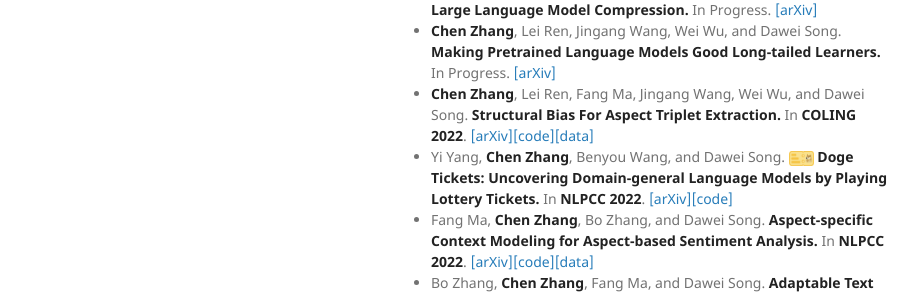
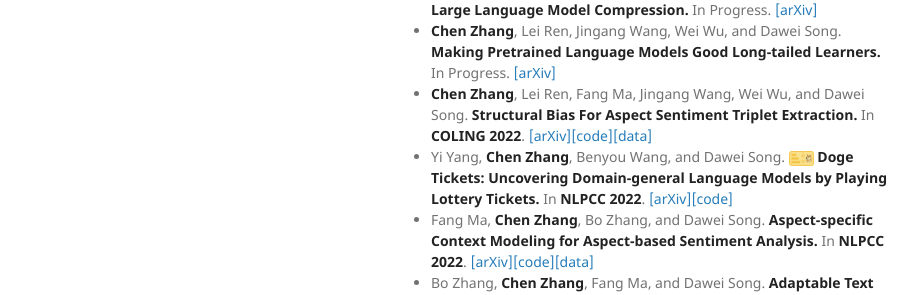
Before and after one commit to GeneZC/genezc.github.io, a Jekyll site: the page built from index.md, in a window 1280 px wide. Shown: the part 1356-1651 px from the top of the page, without its empty margins (179-1101 px from the left). Built offline with Jekyll 4.4.1, drawn with Linux system fonts in a browser that asks for light colours; our own code applies the rules of GitHub Pages for plain Markdown files.

Commit message:
Update index.md

```diff
--- a/index.md
+++ b/index.md
@@ -42,7 +42,7 @@ My current research interests lie in the general area of natural language proces
 
 * **Chen Zhang**, Yang Yang, Qifan Wang, Jiahao Liu, Jingang Wang, Wei Wu, and Dawei Song. **AutoDisc: Automatic Distillation Schedule for Large Language Model Compression.** In Progress. [[arXiv]](https://arxiv.org/abs/2205.14570)
 * **Chen Zhang**, Lei Ren, Jingang Wang, Wei Wu, and Dawei Song. **Making Pretrained Language Models Good Long-tailed Learners.** In Progress. [[arXiv]](https://arxiv.org/abs/2205.05461)
-* **Chen Zhang**, Lei Ren, Fang Ma, Jingang Wang, Wei Wu, and Dawei Song. **Structural Bias For Aspect Triplet Extraction.** In **COLING 2022**. [[arXiv]](https://arxiv.org/abs/2209.00820)[[code]](https://github.com/GeneZC/StructBias)[[data]](https://github.com/GeneZC/StructBias)
+* **Chen Zhang**, Lei Ren, Fang Ma, Jingang Wang, Wei Wu, and Dawei Song. **Structural Bias For Aspect Sentiment Triplet Extraction.** In **COLING 2022**. [[arXiv]](https://arxiv.org/abs/2209.00820)[[code]](https://github.com/GeneZC/StructBias)[[data]](https://github.com/GeneZC/StructBias)
 * Yi Yang, **Chen Zhang**, Benyou Wang, and Dawei Song. <img src="./assets/img/dogetickets.png" width="25" height="15" alt="dogetickets" align=center/> **Doge Tickets: Uncovering Domain-general Language Models by Playing Lottery Tickets.** In **NLPCC 2022**. [[arXiv]](https://arxiv.org/abs/2207.09638)[[code]](https://github.com/Ylily1015/DogeTickets)
 * Fang Ma, **Chen Zhang**, Bo Zhang, and Dawei Song. **Aspect-specific Context Modeling for Aspect-based Sentiment Analysis.** In **NLPCC 2022**. [[arXiv]](https://arxiv.org/abs/2207.08099)[[code]](https://github.com/BD-MF/ASCM4ABSA)[[data]](https://huggingface.co/datasets/becurrio/advABSA)
 * Bo Zhang, **Chen Zhang**, Fang Ma, and Dawei Song. **Adaptable Text Matching via Meta-Weight Regulator.** In **SIGIR 2022**. [[arXiv]](https://arxiv.org/abs/2204.12668)
```
